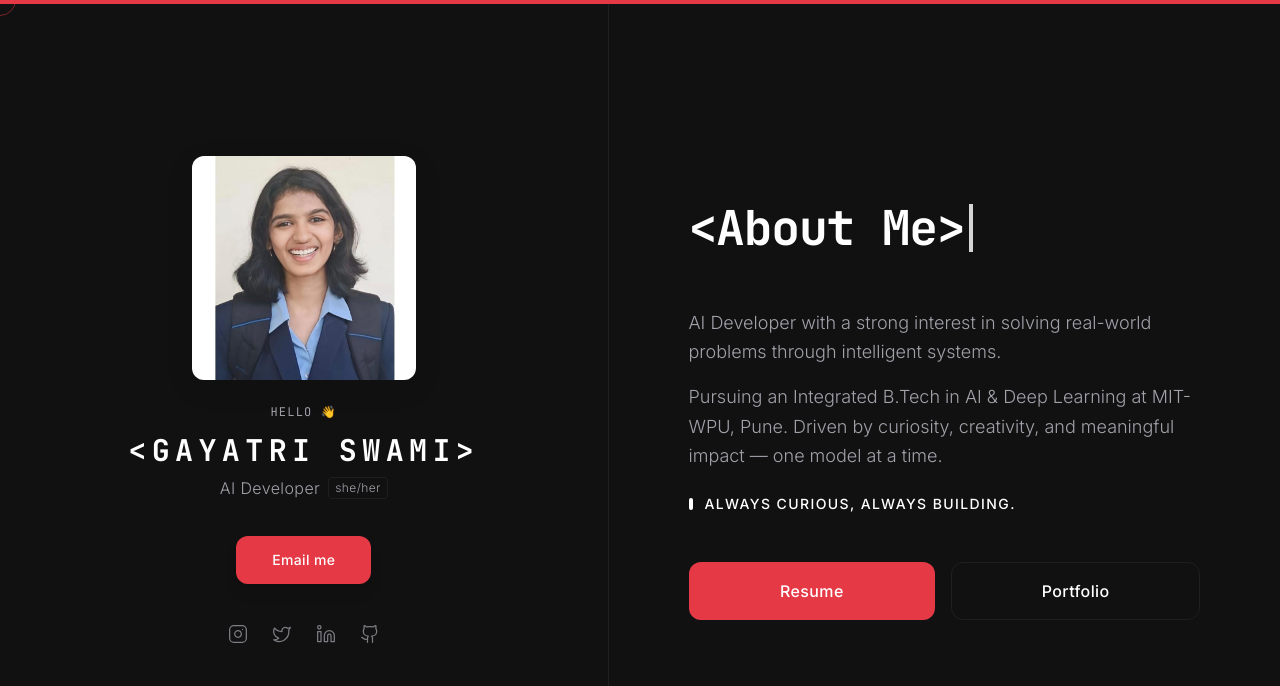
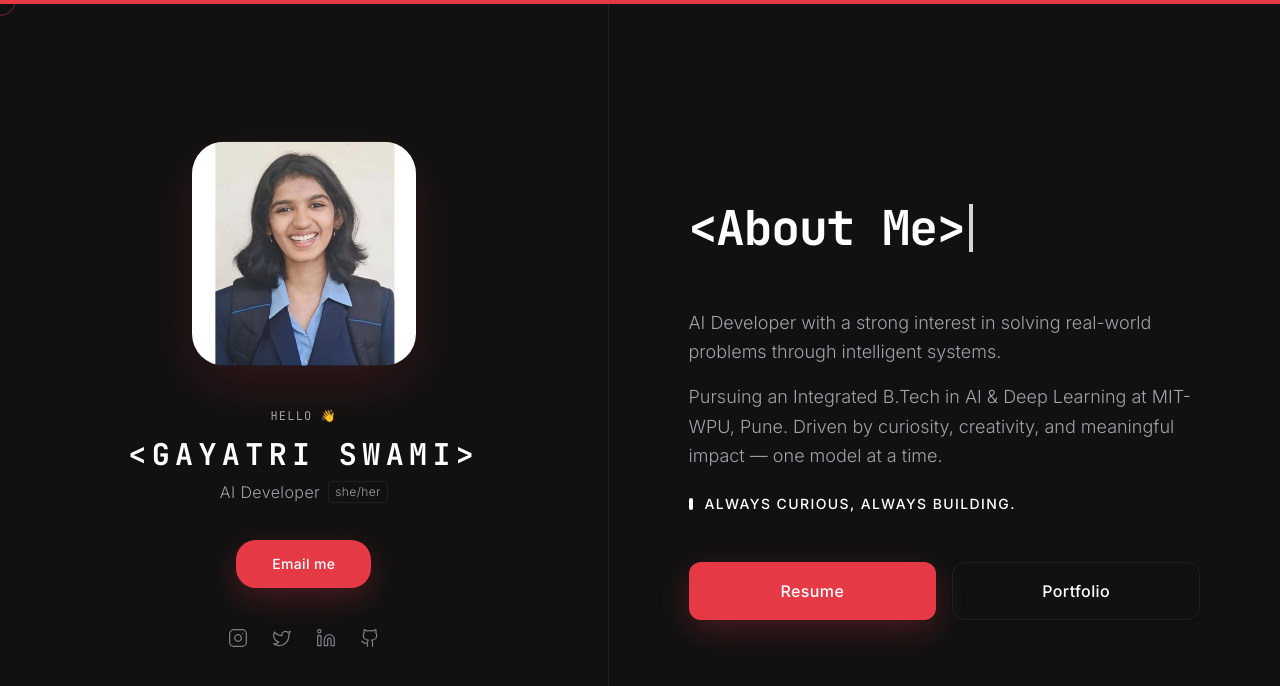
Before and after one commit to gayatrii-366/portfolio, a Next.js app in the folder portfolio-gayatri/: page / in a window 1280 px wide. Shown: the top 686 px of the page. Built offline with nearby package versions, Linux system fonts and the light colour scheme.

Commit message:
Added playful, bouncy, and animated interactive states across site

```diff
--- a/portfolio-gayatri/src/components/home/left-panel.tsx
+++ b/portfolio-gayatri/src/components/home/left-panel.tsx
@@ -45,15 +45,27 @@ export default function LeftPanel() {
         className="flex flex-col items-center text-center z-10 w-full max-w-sm"
       >
         {/* Profile Image */}
-        <div className="relative w-44 h-44 lg:w-56 lg:h-56 mb-6 group">
+        <motion.div
+          animate={{ y: [0, -12, 0] }}
+          transition={{ duration: 4, repeat: Infinity, ease: "easeInOut" }}
+          className="relative w-44 h-44 lg:w-56 lg:h-56 mb-8 group cursor-pointer"
+        >
+          <motion.div
+            className="w-full h-full relative"
+            whileHover={{ scale: 1.05, rotate: [0, -4, 4, -2, 0] }}
+            transition={{ type: "spring", stiffness: 400, damping: 12 }}
+          >
             <Image
               src="/profile.jpeg"
               alt="Gayatri Swami"
               fill
-            className="object-cover rounded-xl shadow-[0_8px_30px_rgb(0,0,0,0.08)] dark:shadow-[0_8px_30px_rgb(0,0,0,0.4)] transition-transform duration-500 group-hover:scale-[1.02]"
+              className="object-cover rounded-[2rem] shadow-[0_20px_50px_rgba(230,57,70,0.15)] dark:shadow-[0_20px_50px_rgba(230,57,70,0.3)] transition-all duration-300"
               priority
             />
-        </div>
+            {/* Playful glow behind the image */}
+            <div className="absolute inset-0 rounded-[2rem] bg-[var(--accent)]/30 blur-2xl scale-110 opacity-0 group-hover:opacity-100 transition-opacity duration-300 -z-10" />
+          </motion.div>
+        </motion.div>
 
         {/* Dynamic Greeting */}
         <motion.p
@@ -78,13 +90,13 @@ export default function LeftPanel() {
         {/* Email Button + Dropdown */}
         <div className="relative w-full flex justify-center mb-10">
           <motion.button
-            whileHover={{ scale: 1.05 }}
-            whileTap={{ scale: 0.98 }}
+            whileHover={{ scale: 1.08, y: -4, rotate: -2 }}
+            whileTap={{ scale: 0.9 }}
             onClick={(e) => {
               e.stopPropagation();
               setShowEmailDropdown(!showEmailDropdown);
             }}
-            className="bg-[var(--accent)] text-white px-9 py-3.5 rounded-xl text-sm font-medium tracking-wide shadow-lg transition-all shadow-[var(--accent)]/10 hover:bg-[var(--accent-hover)] hover:shadow-[var(--accent)]/20 interactive"
+            className="bg-[var(--accent)] text-white px-9 py-3.5 rounded-[1.25rem] text-sm font-medium tracking-wide shadow-[0_10px_30px_rgba(230,57,70,0.25)] hover:shadow-[0_15px_40px_rgba(230,57,70,0.4)] interactive"
           >
             Email me
           </motion.button>
@@ -143,9 +155,9 @@ export default function LeftPanel() {
               aria-label={label}
               target="_blank"
               rel="noopener noreferrer"
-              whileHover={{ scale: 1.15, y: -2 }}
-              whileTap={{ scale: 0.95 }}
-              className="opacity-75 hover:opacity-100 hover:text-[var(--accent)] transition-all duration-300 interactive"
+              whileHover={{ scale: 1.3, rotate: 12, y: -6 }}
+              whileTap={{ scale: 0.8 }}
+              className="opacity-75 hover:opacity-100 hover:text-[var(--accent)] drop-shadow-md transition-all interactive"
             >
               <Icon className="w-5 h-5 stroke-[1.5]" />
             </motion.a>
--- a/portfolio-gayatri/src/components/home/right-panel.tsx
+++ b/portfolio-gayatri/src/components/home/right-panel.tsx
@@ -81,24 +81,32 @@ export default function RightPanel() {
         <motion.div
           initial={{ opacity: 0, y: 15 }}
           animate={{ opacity: 1, y: 0 }}
-          transition={{ duration: 0.6, delay: 1.5, ease: "easeOut" }}
+          transition={{ duration: 0.6, delay: 1.5, type: "spring", bounce: 0.5 }}
           className="flex flex-row gap-4 w-full"
         >
-          <a
+          <motion.a
+            whileHover={{ scale: 1.05, y: -4, rotate: 1 }}
+            whileTap={{ scale: 0.9 }}
             href="/resume.pdf"
             target="_blank"
             rel="noopener noreferrer"
-            className="flex-1 bg-[var(--accent)] text-white rounded-xl py-4 flex items-center justify-center font-sans font-medium tracking-wide hover:-translate-y-1 hover:bg-[var(--accent-hover)] hover:shadow-lg hover:shadow-[var(--accent)]/20 transition-all duration-300 ease-out interactive"
+            className="flex-1 bg-[var(--accent)] text-white rounded-xl py-4 flex items-center justify-center font-sans font-medium tracking-wide shadow-[0_10px_30px_rgba(230,57,70,0.25)] hover:bg-[var(--accent-hover)] hover:shadow-[0_15px_40px_rgba(230,57,70,0.4)] interactive"
           >
             Resume
-          </a>
+          </motion.a>
 
-          <Link
-            href="/portfolio"
-            className="flex-1 bg-transparent text-[var(--fg)] border border-[var(--border)] rounded-xl py-4 flex items-center justify-center font-sans font-medium tracking-wide hover:bg-[var(--accent)] hover:text-white hover:border-[var(--accent)] hover:-translate-y-1 transition-all duration-300 ease-out interactive"
+          <motion.div
+            whileHover={{ scale: 1.05, y: -4, rotate: -2 }}
+            whileTap={{ scale: 0.9 }}
+            className="flex-1 flex"
           >
-            Portfolio
-          </Link>
+            <Link
+              href="/portfolio"
+              className="w-full bg-transparent text-[var(--fg)] border border-[var(--border)] rounded-xl py-4 flex items-center justify-center font-sans font-medium tracking-wide hover:bg-[var(--accent)] hover:text-white hover:border-[var(--accent)] shadow-sm hover:shadow-[0_15px_40px_rgba(230,57,70,0.4)] interactive"
+            >
+              Portfolio
+            </Link>
+          </motion.div>
         </motion.div>
       </div>
     </div>
--- a/portfolio-gayatri/src/components/portfolio/sections.tsx
+++ b/portfolio-gayatri/src/components/portfolio/sections.tsx
@@ -110,8 +110,9 @@ function SkillPill({ name, color }: { name: string; color: string }) {
         hidden: { opacity: 0, y: 15 },
         show: { opacity: 1, y: 0, transition: { type: "spring", stiffness: 200, damping: 20 } }
       }}
-      whileHover={{ scale: 1.08, y: -3 }}
-      whileTap={{ scale: 0.96 }}
+      whileHover={{ scale: 1.15, y: -5, rotate: Math.random() > 0.5 ? 2 : -2 }}
+      whileTap={{ scale: 0.9 }}
+      transition={{ type: "spring", stiffness: 400, damping: 12 }}
       className="group relative flex items-center justify-center px-4 py-3 rounded-xl border border-[var(--border)] bg-[var(--bg-secondary)] cursor-default select-none overflow-visible shadow-[0_2px_8px_rgba(0,0,0,0.04)] interactive"
     >
       {/* Tooltip */}
@@ -230,8 +231,9 @@ export function ProjectsSection() {
         {PROJECTS.map((proj, i) => (
           <motion.div
             key={i}
-            whileHover={{ y: -8 }}
-            className="group relative bg-[var(--bg-secondary)] border border-[var(--border)] rounded-2xl overflow-hidden flex flex-col hover:-translate-y-2 hover:shadow-[0_15px_40px_rgba(230,57,70,0.15)] transition-all duration-500"
+            whileHover={{ y: -10, scale: 1.02, rotate: i % 2 === 0 ? 1 : -1 }}
+            transition={{ type: "spring", stiffness: 300, damping: 15 }}
+            className="group relative bg-[var(--bg-secondary)] border border-[var(--border)] rounded-2xl overflow-hidden flex flex-col hover:shadow-[0_20px_50px_rgba(230,57,70,0.25)] transition-shadow duration-500"
           >
             {/* Image thumbnail with hover overlay */}
             {proj.image && (
@@ -399,8 +401,9 @@ export function WorkshopsSection() {
         {WORKSHOPS.map((ws, i) => (
           <motion.div
             key={i}
-            whileHover={{ y: -6, scale: 1.02 }}
-            className="group relative bg-[var(--bg)] border border-[var(--border)] rounded-2xl p-6 hover:border-[var(--accent)]/50 hover:shadow-[0_12px_35px_rgba(230,57,70,0.12)] transition-all duration-300 overflow-hidden"
+            whileHover={{ y: -8, scale: 1.03, rotate: i % 2 === 0 ? -1 : 1 }}
+            transition={{ type: "spring", stiffness: 300, damping: 15 }}
+            className="group relative bg-[var(--bg)] border border-[var(--border)] rounded-2xl p-6 hover:border-[var(--accent)]/50 hover:shadow-[0_15px_40px_rgba(230,57,70,0.2)] transition-shadow duration-300 overflow-hidden"
           >
             <div className="absolute inset-0 bg-gradient-to-br from-[var(--accent)]/5 to-transparent opacity-0 group-hover:opacity-100 transition-opacity duration-500" />
             <div className="relative z-10">
@@ -476,11 +479,12 @@ export function BeyondCodingSection() {
         <SectionHeading>Beyond Coding</SectionHeading>
       </div>
       <div className="grid grid-cols-1 sm:grid-cols-2 gap-6 max-w-2xl">
-        {BEYOND.map((item) => (
+        {BEYOND.map((item, i) => (
           <motion.div
             key={item.title}
-            whileHover={{ y: -4 }}
-            className="bg-[var(--bg-secondary)] border border-[var(--border)] rounded-2xl p-7 hover:border-[var(--accent)]/50 hover:shadow-[0_12px_35px_rgba(230,57,70,0.12)] transition-all relative overflow-hidden group"
+            whileHover={{ y: -6, scale: 1.04, rotate: i % 2 === 0 ? 1.5 : -1.5 }}
+            transition={{ type: "spring", stiffness: 300, damping: 15 }}
+            className="bg-[var(--bg-secondary)] border border-[var(--border)] rounded-2xl p-7 hover:border-[var(--accent)]/50 hover:shadow-[0_15px_40px_rgba(230,57,70,0.2)] transition-shadow relative overflow-hidden group"
           >
             <div className="absolute inset-0 bg-gradient-to-br from-[var(--accent)]/5 to-transparent opacity-0 group-hover:opacity-100 transition-opacity duration-500" />
             <div className="relative z-10">
```
Lines whose indentation alone changed are shown as unchanged.
